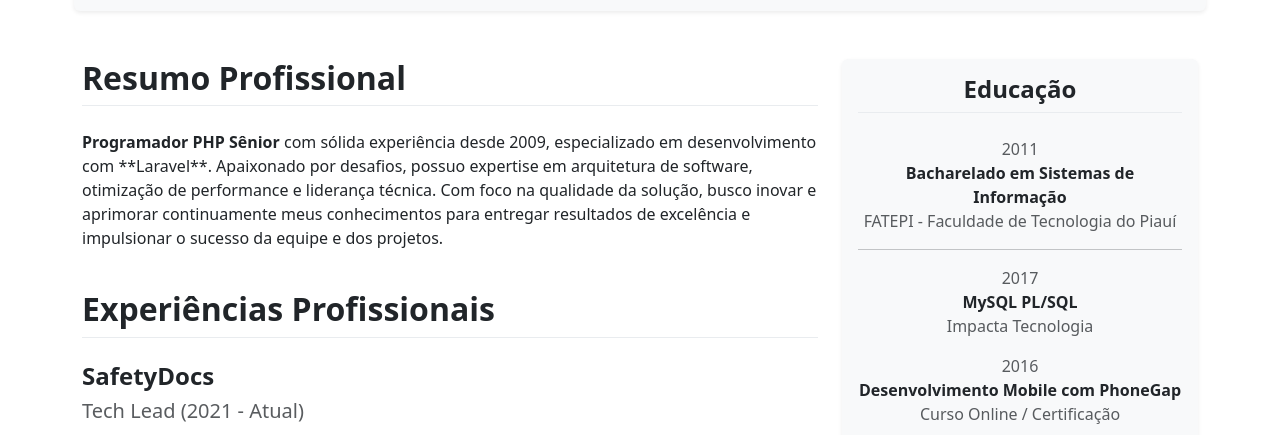
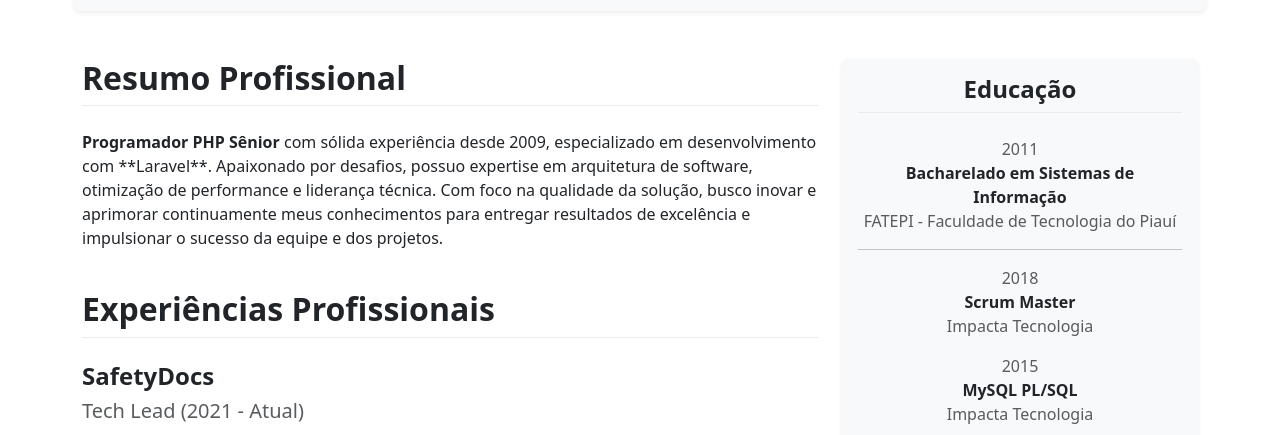
Before and after one commit to rotteny/perfil, a plain HTML site: page index.html in a window 1280 px wide. Shown: the part 323-758 px from the top of the page. Drawn offline with nearby package versions, Linux system fonts and the light colour scheme.

Commit message:
feat: melhoria e correção de textos

```diff
--- a/index.html
+++ b/index.html
@@ -184,13 +184,19 @@
                         <div class="fw-bold text-dark">Bacharelado em Sistemas de Informação</div>
                         <div class="text-muted">FATEPI - Faculdade de Tecnologia do Piauí</div>
                     </div>
-                    <hr class="my-3"> <div class="text-center mt-3">
-                        <div class="text-muted">2017</div>
+                    <hr class="my-3">
+                    <div class="text-center mt-3">
+                        <div class="text-muted">2018</div>
+                        <div class="fw-bold text-dark">Scrum Master</div>
+                        <div class="text-muted">Impacta Tecnologia</div>
+                    </div>
+                    <div class="text-center mt-3">
+                        <div class="text-muted">2015</div>
                         <div class="fw-bold text-dark">MySQL PL/SQL</div>
                         <div class="text-muted">Impacta Tecnologia</div>
                     </div>
                     <div class="text-center mt-3">
-                        <div class="text-muted">2016</div>
+                        <div class="text-muted">2015</div>
                         <div class="fw-bold text-dark">Desenvolvimento Mobile com PhoneGap</div>
                         <div class="text-muted">Curso Online / Certificação</div>
                     </div>
```
